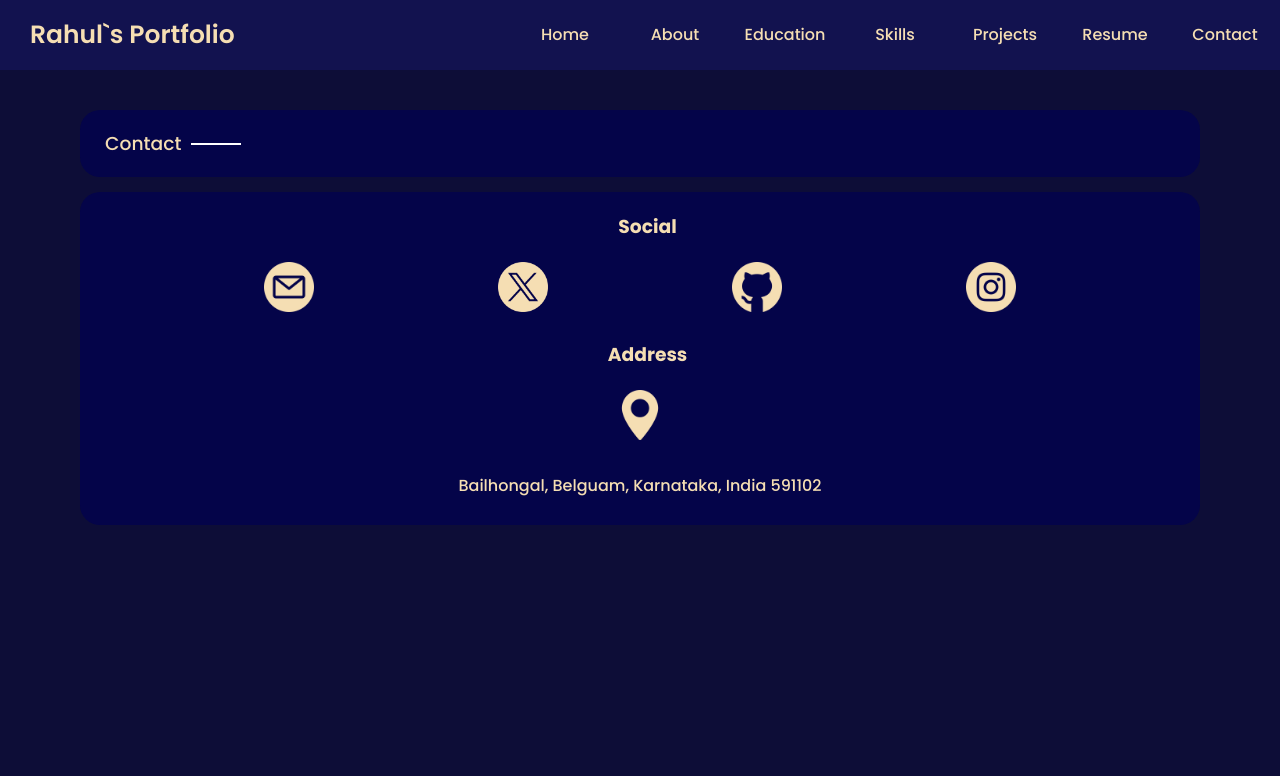
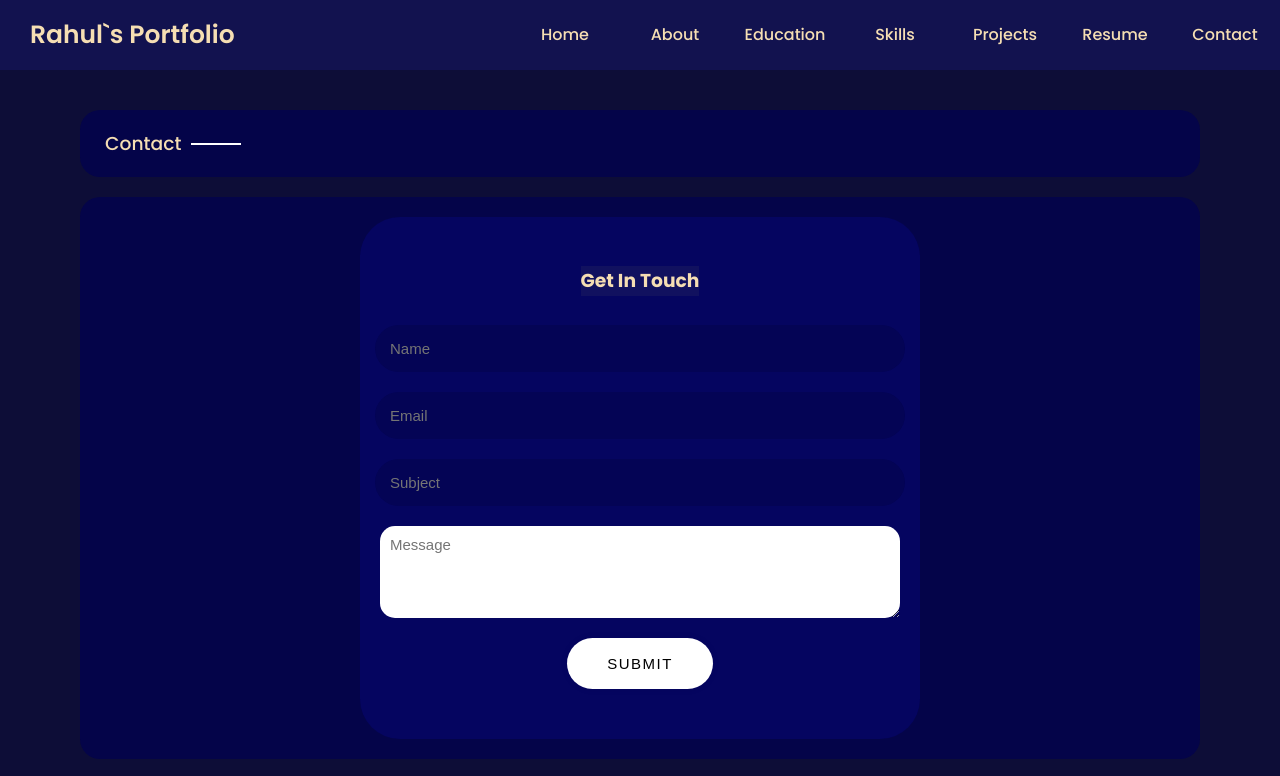
Before and after one commit to rahulgulabaji/rahulgulabaji.github.io, a plain HTML site: page index.html in a window 1280 px wide. Both pictures are taken after a click on the item "Contact". Shown: the top 776 px of the page. Drawn offline with nearby package versions, Linux system fonts and the light colour scheme.

Commit message:
Added Contact form

```diff
--- a/index.html
+++ b/index.html
@@ -9,6 +9,7 @@
   <link rel="preconnect" href="https://fonts.googleapis.com">
   <link rel="preconnect" href="https://fonts.gstatic.com" crossorigin>
 <link href="https://fonts.googleapis.com/css2?family=Oswald:wght@200..700&family=Poppins:ital,wght@0,100;0,200;0,300;0,400;0,500;0,600;0,700;0,800;0,900;1,100;1,200;1,300;1,400;1,500;1,600;1,700;1,800;1,900&display=swap" rel="stylesheet">
+
 </head>
 <body>
   <header>
@@ -157,9 +158,19 @@
       <section id="contact" class="section">
         <div id="heading" class="about">
           <h3>Contact</h3>
-          <div id="line"></div>
+          <div id="line" ></div>
         </div>
-        <div id="contact-box">
+        <form id="Contact-form" class="contact" onsubmit="sendemail()" >
+          <div >
+            <h3>Get In Touch</h3>
+          <input id="name"  type="text" placeholder="Name" required>
+          <input  id="email" type="email"   placeholder="Email" required>
+          <input id="subject" type="text"  placeholder="Subject" required>
+          <textarea id="message" placeholder="Message" rows="4" required></textarea>
+          <button id="submit" type="submit" onclick="sendMail()">SUBMIT</button>
+          </div>
+        </form>
+        <div id="contact-box" class="contact">
           <h3>Social</h3>
           <div id="contact-social">
             <a href="mailto: rgulabaji@gmail.com" ><img src="icons/email.png" id="email" title="Email"></a>
@@ -182,6 +193,25 @@
     </footer>
   </main>
   <script src="script.js"></script>
+
+  <script src="https://smtpjs.com/v3/smtp.js">
+  </script>
+  <script>
+    function sendemail(){
+      Email.send({
+    Host : "s1.maildns.net",
+    Username : "username",
+    Password : "password",
+    To : 'them@website.com',
+    From : "you@isp.com",
+    Subject : "subject",
+    Body : "And this is the body"
+}).then(
+  message => alert(Email sent!!)
+);
+    }
+
+  </script>
   <script src="https://unpkg.com/typed.js@2.1.0/dist/typed.umd.js"></script>
   <script>
     var typed = new Typed("#element",{
--- a/script.js
+++ b/script.js
@@ -39,11 +39,3 @@ navLinks.forEach(link => {
 document.addEventListener('DOMContentLoaded', () => {
   document.getElementById('home').classList.add('active');
 });
-
-var typed = new Typed("#element", {
-  strings: ["Student.", "Coder.", "Programmer."],
-  typeSpeed: 150,
-  backSpeed: 150,
-  loop: true,
-  loopDelay: 1000,
-});
--- a/style.css
+++ b/style.css
@@ -429,7 +429,9 @@ h2{
         /* Center content vertically */
         /* Ensure it takes the full width of the viewport */
     }
-
+.Active-color{
+    color: azure;
+}
 
 /* Section for Skills */
 #skills{
@@ -484,6 +486,76 @@ h2{
     height: 100%;
     padding-inline: 40px;
 }
+#Contact-form{
+    width: 100%;
+    height: 100%;
+    background-color:#040449;
+    border-radius: 20px;
+    margin-block: 20px;
+    display: flex;
+    flex-direction: column;
+    align-items: center;
+
+}
+
+#Contact-form h3{
+    text-align: center;
+    background-color:hsl(240, 70%, 22%);;
+}
+#Contact-form >div{
+    width:500px;
+    margin: 20px;
+    padding: 30px;
+    display: flex;
+    flex-direction: column;
+    align-items: center;
+    background-color:hwb(240 4% 40% / 0.288);
+    border-radius: 40px;
+}
+#Contact-form div input{
+    border: none;
+    outline: none;
+    margin-block:10px;
+    padding: 15px;
+    width: 100%;
+    font-size: 15px;
+    text-align: left;
+    border-radius: 40px;
+    background-color: rgba(4, 4, 73, 0.482);
+
+}
+::placeholder{
+    font-size: 15px;
+    font-weight:500;
+}
+textarea {
+    border: none;
+    padding: 10px;
+    border-radius: 15px;
+    font-family: sans-serif;
+    font-size: 16px;
+    margin-top: 10px;
+    width: 100%;
+}
+#submit{
+    padding: 17px 40px;
+    border-radius: 50px;
+    cursor: pointer;
+    border: 0;
+    background-color: white;
+    box-shadow: rgb(0 0 0 / 5%) 0 0 8px;
+    letter-spacing: 1.5px;
+    text-transform: uppercase;
+    font-size: 15px;
+    transition: all 0.5s ease;
+    margin:20px;
+}
+#submit :hover{
+    letter-spacing: 3px;
+    background-color: hsl(261deg 80% 48%);
+    color: hsl(0, 0%, 100%);
+    box-shadow: rgb(93 24 220) 0px 7px 29px 0px;
+}
 #contact-box{
     width: 100%;
     height: 100%;
@@ -528,7 +600,7 @@ h2{
 }
 
 
-    @media (max-width: 768px) {
+    @media (max-width: 767px) {
         #ham {
             display: block;
             align-self: flex-end;
@@ -678,6 +750,11 @@ h2{
             height: 100%;
             padding-inline: 20px;
         }
+        #Contact-form >div{
+            width:250px;
+            margin: 20px;
+            padding: 20px;
+        }
         #contact-box{
             display: flex;
             align-content:space-evenly;
```
